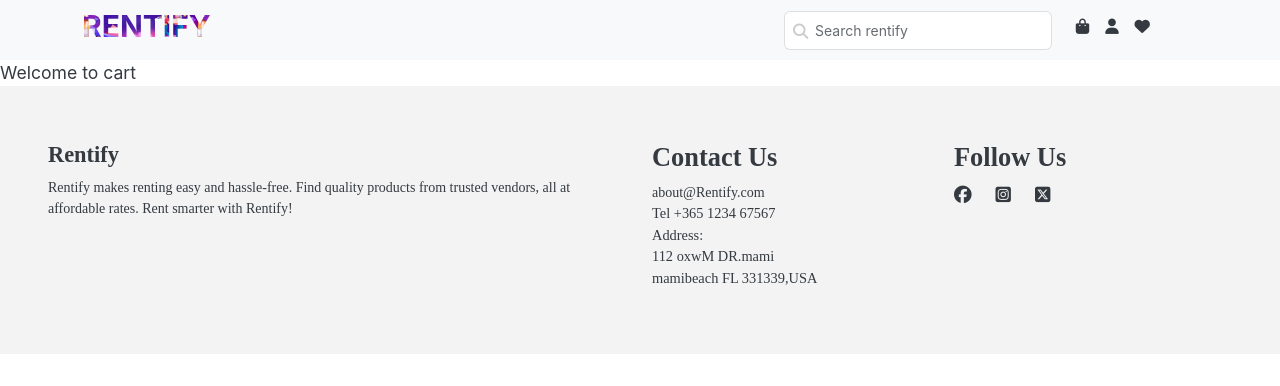
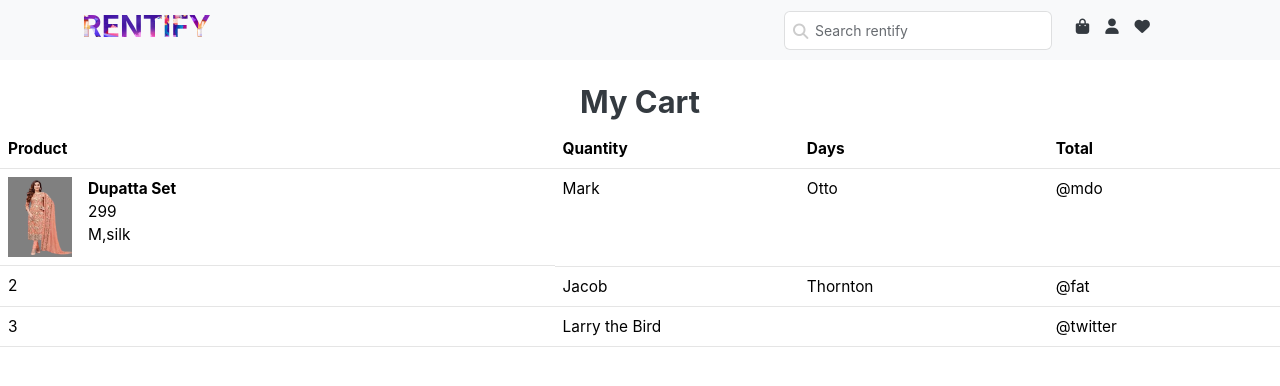
Before and after one commit to Naajiya/Rentify, a React (Vite) app: page /cart in a window 1280 px wide. Shown: the top 386 px of the page. Built offline with nearby package versions, Linux system fonts and the light colour scheme.

Commit message:
code updated

```diff
--- a/src/App.jsx
+++ b/src/App.jsx
@@ -27,7 +27,7 @@ function App() {
         <Route element={<Cart/> } path='/cart'/>
       </Routes>
 
-      <Footer/>
+      {/* <Footer/> */}
 
 
 
--- a/src/pages/Cart.jsx
+++ b/src/pages/Cart.jsx
@@ -1,10 +1,68 @@
 import React from 'react'
+import Table from 'react-bootstrap/Table';
+import chrdar from '../assets/chrdar2.png'
 
 function Cart() {
   return (
-   <>
-   <div>Welcome to cart</div>
-   </>
+    <>
+      <div>
+        <h3 className='text-center mt-4'>My Cart</h3>
+        {/* <div>
+      <div className='d-flex justify-content-between m-2 p-3 fw-bold' style={{fontSize:'16px'}}>
+        <p>Product</p>
+        <p>Quantity</p>
+        <p>Days</p>
+        <p>Price</p>
+        <p>Total Price</p>
+      </div>
+    </div> */}
+
+        <div className=''>
+          <Table hover responsive className='' >
+            <thead>
+              <tr>
+                <th>Product</th>
+                <th>Quantity</th>
+                <th>Days</th>
+                {/* <th>Price</th> */}
+                <th>Total</th>
+
+              </tr>
+            </thead>
+            <tbody>
+              <tr>
+                <td className='d-flex'>
+                  <div>
+                    <img className='img-fluid' src={chrdar} alt="" style={{ height: '5rem', width:'4rem', backgroundColor: 'gray  ' }} />
+                  </div>
+                  <div className='ms-3'>
+                    <span className='fw-bold'>Dupatta Set</span><br />
+                    <span style={{marginTop:'-10px'}}>299</span><br />
+                    <span>M,silk</span>
+                  </div>
+                </td>
+                <td>Mark</td>
+                <td>Otto</td>
+                <td>@mdo</td>
+
+              </tr>
+              <tr>
+                <td>2</td>
+                <td>Jacob</td>
+                <td>Thornton</td>
+                <td>@fat</td>
+              </tr>
+              <tr>
+                <td>3</td>
+                <td colSpan={2}>Larry the Bird</td>
+                <td>@twitter</td>
+              </tr>
+            </tbody>
+          </Table>
+        </div>
+
+      </div>
+    </>
   )
 }
 
```
